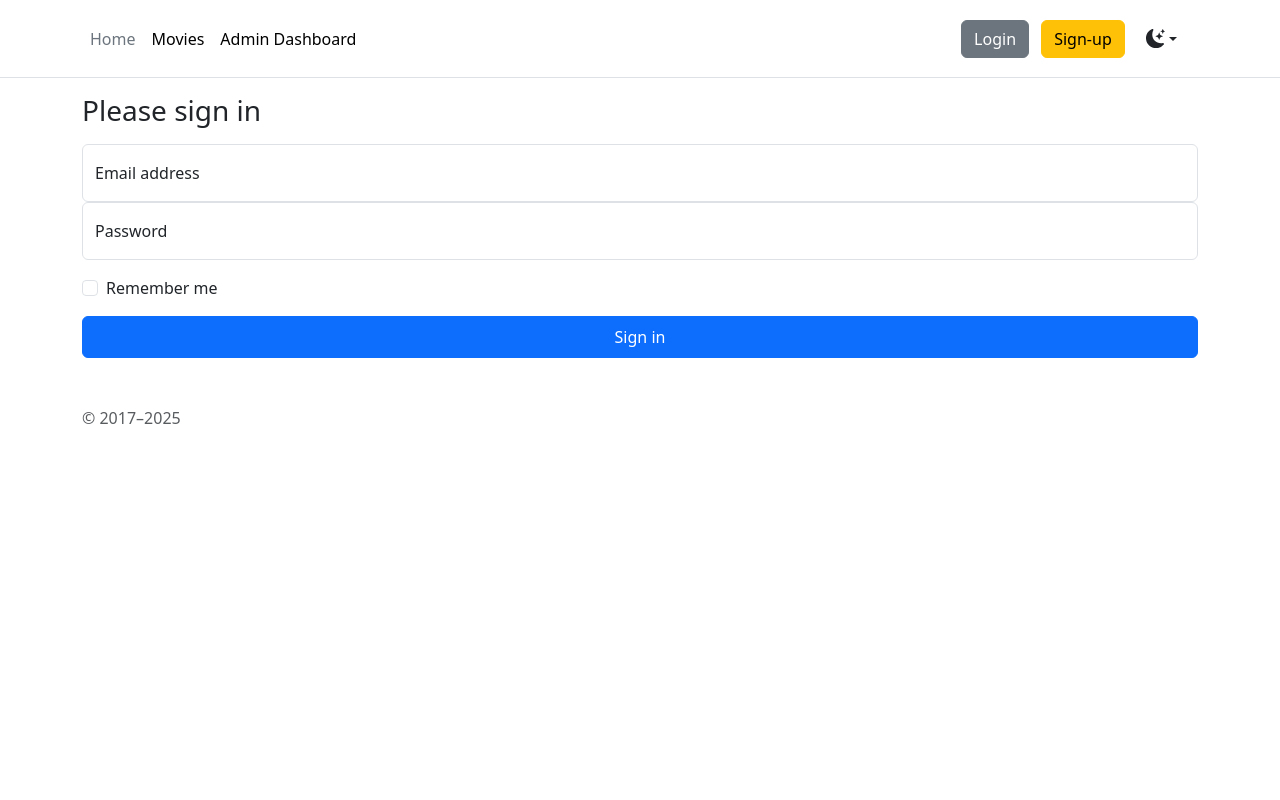
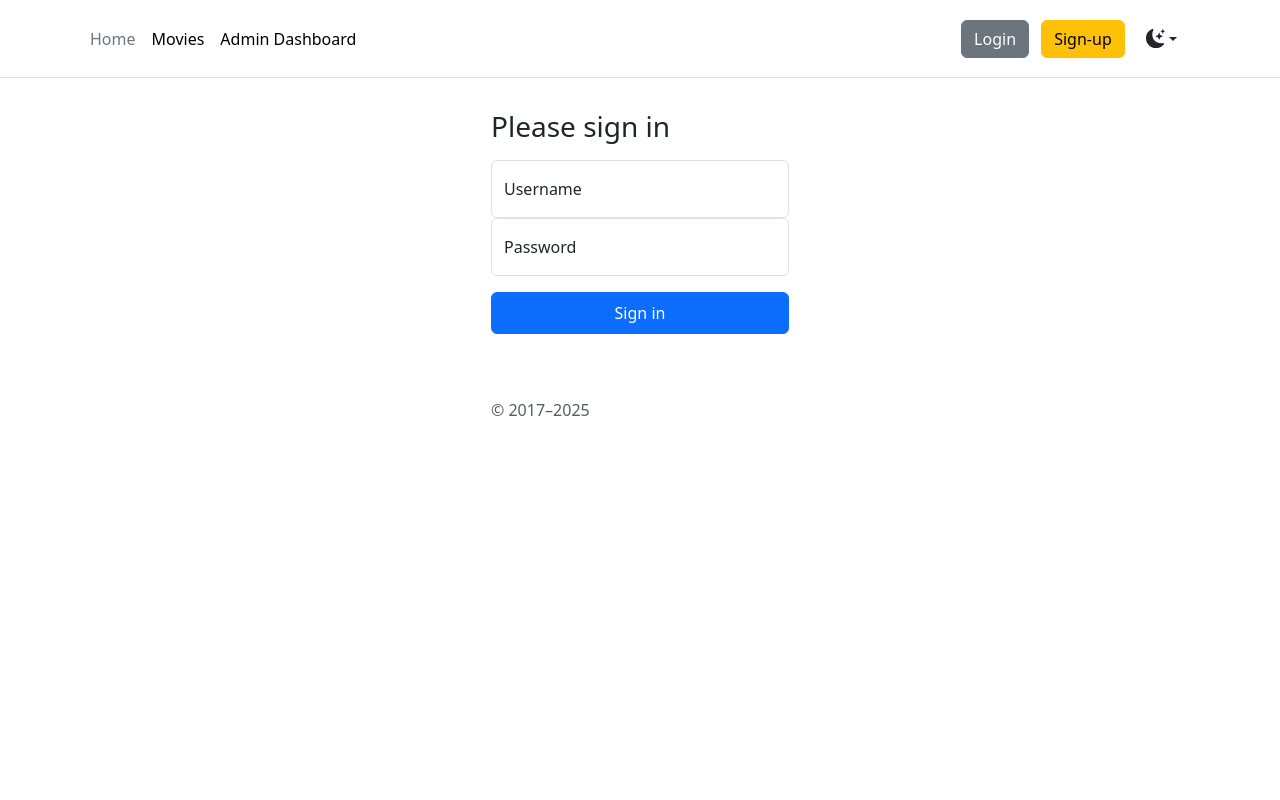
Before and after one commit to reynardo-tjhin/media-server, a Flask app: page /auth/login in a window 1280 px wide. Run offline with Flask 3, Linux system fonts and the light colour scheme; some libraries are stand-ins or nearby versions.

Commit message:
added login functionality

```diff
--- a/src/auth.py
+++ b/src/auth.py
@@ -11,49 +11,14 @@ bp = Blueprint('auth', __name__, url_prefix="/auth")
 
 @bp.route('/login', methods=["GET", "POST"])
 def login():
+    """
+    Send the templated. Another function will check for login details
+    """
     # already logged in
-    if (session.get("user_id") != None and session.get("is_admin") == True):
-        return redirect(url_for("admin.home"))
+    if (session.get("user_id") != None):
+        return redirect(url_for("home.home"))
 
-    # logging in
-    if (request.method == "POST"):
-        username = request.form["username"]
-        password = request.form["password"]
-        error = None
-
-        # get user
-        db = get_db()
-        user = db.execute(
-            'SELECT * FROM user WHERE username = ?', (username,)
-        ).fetchone()
-
-        # check password
-        # the first paramater for check_password_hash: pwhash
-        # which is the already hashed password
-        # the method will hash the current password and compare against the hashed
-        if not check_password_hash(user['password'], password):
-            error = "Password is incorrect."
-
-        if (error is None and user['is_admin'] == "True"):
-
-            # session is a dict that stores data across requests.
-            # when validation succeeds, boolean is stored in a new sesion.
-            # the data is stored in a cookie that is sent to the browser,
-            # and the browser then sends it back with subsequent requests.
-            # Flask securely signs the that it can't be tampered with.
-            session.clear()
-            session['user_id'] = user['id']
-            session['is_admin'] = True
-            return redirect(url_for("admin.home"))
-
-        elif (error is None and user['is_admin'] == "False"):
-            session.clear()
-            session['user_id'] = user['id']
-            session['is_admin'] = False
-            return redirect(url_for('home.home'))
-
-        flash(error)
-
+    # otherwise
     return render_template('login.html')
 
 
@@ -62,6 +27,48 @@ def login():
 def logout():
     session.clear()
     return redirect(url_for('home.home'))
+
+
+
+@bp.route('/check-sigin', methods=["POST"])
+def check_signin_details() -> str | None:
+    """
+    Check sign in details. Return error message or None.
+    """
+    error = None
+    if (request.method == "POST"):
+        # get the data
+        data = request.get_json()
+        username = data['username']
+        password = data['password']
+
+        # check against the database
+        db = get_db()
+        user = db.execute("SELECT * FROM user WHERE username = ?", (username,)).fetchone()
+        if (user is None):
+            error = "Username does not exist"
+            return jsonify({
+                "status": "FAIL",
+                "message": error,
+            })
+
+        if (not check_password_hash(user['password'], password)):
+            error = "Password is incorrect"
+            return jsonify({
+                "status": "FAIL",
+                "message": error,
+            })
+
+        print("got here")
+
+        session.clear()
+        session['user_id'] = user['id']
+        session['is_admin'] = bool(user['is_admin'])
+        print(session)
+        return jsonify({
+            "status": "SUCCESS",
+            "message": "successfully signed in",
+        })
 
 
 
--- a/src/templates/login.html
+++ b/src/templates/login.html
@@ -4,21 +4,85 @@
 
 {% block head %}
 {{ super() }}
+<style>
+    html,
+    body {
+        height: 100%;
+    }
+
+    .form-signin {
+        max-width: 330px;
+        padding: 1rem;
+    }
+
+    .form-signin .form-floating:focus-within {
+        z-index: 2;
+    }
+</style>
 {% endblock %}
 
 {% block content %}
-<main class="form-signin w-100 m-auto">
-    <form>
-        <h1 class="h3 mb-3 fw-normal">Please sign in</h1>
-        <div class="form-floating"> <input type="email" class="form-control" id="floatingInput"
-                placeholder="name@example.com"> <label for="floatingInput">Email address</label> </div>
-        <div class="form-floating"> <input type="password" class="form-control" id="floatingPassword"
-                placeholder="Password"> <label for="floatingPassword">Password</label> </div>
-        <div class="form-check text-start my-3"> <input class="form-check-input" type="checkbox" value="remember-me"
-                id="checkDefault"> <label class="form-check-label" for="checkDefault">
-                Remember me
-            </label> </div> <button class="btn btn-primary w-100 py-2" type="submit">Sign in</button>
-        <p class="mt-5 mb-3 text-body-secondary">© 2017–2025</p>
-    </form>
-</main>
+<form class="form-signin w-100 m-auto pt-3" id="signInForm">
+    <h1 class="h3 mb-3 fw-normal">Please sign in</h1>
+
+    <!-- CSRF token for safe post -->
+    <input type="hidden" name="csrf_token" value="{{ csrf_token() }}" id="signInCSRFToken" />
+
+    <!-- error message if exists -->
+
+
+    <div class="form-floating">
+        <input name="username" type="text" class="form-control" id="floatingInput" placeholder="Username">
+        <label for="floatingInput">Username</label>
+    </div>
+    <div class="form-floating">
+        <input name="password" type="password" class="form-control" id="floatingPassword" placeholder="Password">
+        <label for="floatingPassword">Password</label>
+    </div>
+    <button class="btn btn-primary w-100 py-2 my-3" type="submit">Sign in</button>
+    <p class="mt-5 mb-3 text-body-secondary">© 2017–2025</p>
+</form>
 {% endblock %}
+
+{% block after %}
+<script>
+    document.getElementById("signInForm").addEventListener('submit', async function (event) {
+        event.preventDefault(); // prevent from normal submission
+
+        const form = event.target;
+        const formData = new FormData(form);
+        var obj = {};
+        formData.forEach(function (value, key) {
+            obj[key] = value;
+        });
+        const json = JSON.stringify(obj);
+
+        try {
+            const url = "{{ url_for('auth.check_signin_details') }}";
+            const csrfToken = document.getElementById("signInCSRFToken").value;
+            const response = await fetch(url, {
+                method: "POST",
+                headers: {
+                    'Content-Type': 'application/json',
+                    'X-CSRFToken': csrfToken,
+                },
+                body: json,
+            });
+            const result = await response.json();
+
+            console.log(result['status']);
+
+            if (result['status'] == "FAIL") {
+
+            } else if (result['status'] == 'SUCCESS') {
+                window.location.href = "{{ url_for('home.home') }}";
+            } else {
+                console.error("Error from server");
+            }
+
+        } catch (error) {
+            console.error("AJAX Error: " + error);
+        };
+    });
+</script>
+{% endblock %}
```
